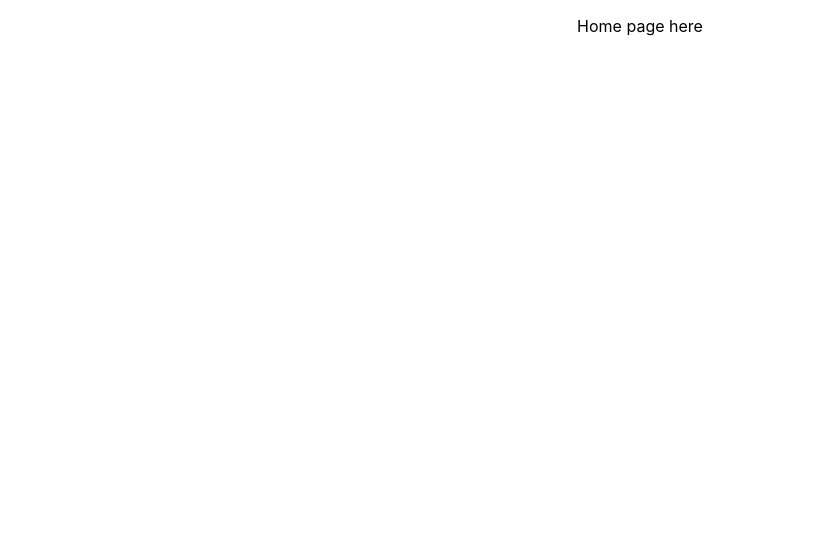
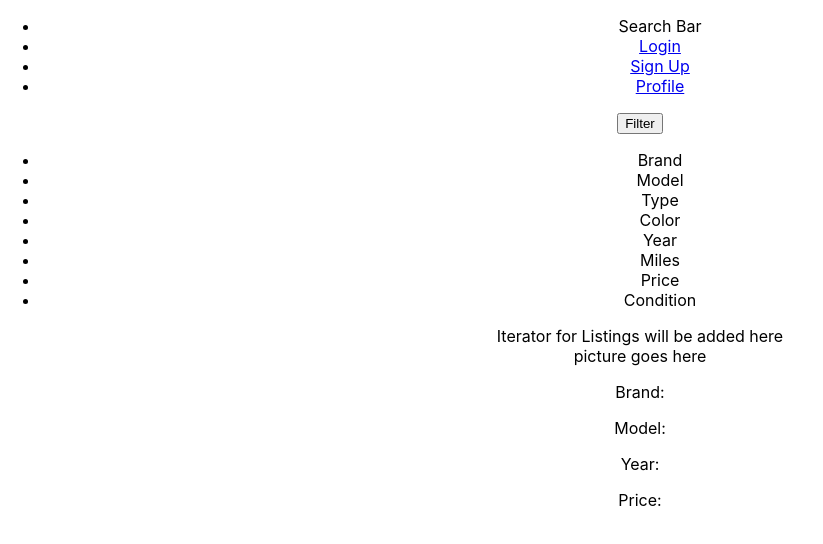
Before and after one commit to drfudd2001/MERN-The-Hood, a React (Create React App) app: page / in a window 1280 px wide. Shown: the top 544 px of the page, without its empty margins (0-823 px from the left). Built offline with nearby package versions, Linux system fonts and the light colour scheme; no server answers.

Commit message:
Used React to create components

```diff
--- a/src/App.js
+++ b/src/App.js
@@ -5,13 +5,14 @@ import {
   Route,
   Routes
 } from 'react-router-dom';
+import HomePage from './Components/Home Page/homepage';
 
 function App() {
   return (
     <div className="App">
       <BrowserRouter>
         <Routes>
-          <Route path='/' element={<p>Home page here</p>} />
+          <Route path='/' element={<HomePage/>} />
           <Route path='/profile/:id' element={<p>Profile lookup page here</p>} />
           <Route path='/post/create' element={<p>Create listing page here</p>} />
           <Route path='/post/:id' element={<p>listing page here</p>} />
--- a/src/Components/Home Page/dropdownfilters.js
+++ b/src/Components/Home Page/dropdownfilters.js
@@ -1,15 +1,15 @@
 import React from 'react';
 import { useAuth0 } from '@auth0/auth0-react';
-import HomePage from './Components/Home Page/homepage';
+import { useState } from 'react'
 
-function DropdownFilters() => {
-    const dropdownRef = useRef(null);
+const DropdownFilters = () => {
+
     const [isActive, setIsActive] = useState(false);
 
     return (
         <div className="filter-container">
-            <button onClick={onClick} className="filter-button">Filter</button>
-            <nav ref={dropdownRef} className={'filter ${isActive ? 'active' : 'inactive'}'}>
+            <button className="filter-button">Filter</button>
+            <nav className={`filter ${isActive ? 'active' : 'inactive'}`}>
                 <ul>
                     <li className="filter-types">Brand</li>
                     <li className="filter-types">Model</li>
@@ -20,6 +20,7 @@ function DropdownFilters() => {
                     <li className="filter-types">Price</li>
                     <li className="filter-types">Condition</li>
                 </ul>
+            </nav>
         </div>
     );
   };
--- /dev/null
+++ b/src/Components/Home Page/header.js
@@ -0,0 +1,23 @@
+import React from 'react';
+import { useAuth0 } from '@auth0/auth0-react';
+
+const Header = () => {
+    return(
+        <nav>
+        <ul>
+            <li>Search Bar</li>
+            <li>
+                <a href="login.html">Login</a>
+            </li>
+            <li>
+                <a href="signup.hmtl">Sign Up</a>
+            </li>
+            <li>
+                <a href="profile.html">Profile</a>
+            </li>
+        </ul>
+    </nav>
+    )
+}
+
+export default Header;
--- a/src/Components/Home Page/homepage.jsx
+++ b/src/Components/Home Page/homepage.jsx
@@ -1,9 +1,16 @@
 import React from 'react';
 import { useAuth0 } from '@auth0/auth0-react';
+import Header from './header';
+import DropdownFilters from './dropdownfilters';
+import ListingsGallery from './listingGallery';
 
 const HomePage = () => {
     return(
-        <p>Home Page</p>
+        <div>
+            <Header/>
+            <DropdownFilters/>
+            <ListingsGallery/>
+        </div>
     )
 }
 
--- /dev/null
+++ b/src/Components/Home Page/listingGallery.js
@@ -0,0 +1,13 @@
+import React from 'react';
+import { useAuth0 } from '@auth0/auth0-react';
+import Listings from './listings';
+
+const ListingsGallery = () => {
+    return(
+        <div> Iterator for Listings will be added here
+            <Listings/>
+        </div>
+    )
+}
+
+export default ListingsGallery ;
--- /dev/null
+++ b/src/Components/Home Page/listings.js
@@ -0,0 +1,18 @@
+import React from 'react';
+import { useAuth0 } from '@auth0/auth0-react';
+
+const Listings = () => {
+    return(
+        <div class="listings" href="">
+        <div class="listing-url">picture goes here</div>
+        <div class="listing-info">
+            <p class="car-info">Brand:</p>
+            <p class="car-info">Model:</p>
+            <p class="car-info">Year:</p>
+            <p class="car-info">Price:</p>
+        </div>
+    </div>
+    )
+}
+
+export default Listings;
```
Also changed, not shown: src/Components/Home Page/homepage.html (deleted, +0 -74 lines), 1 other file (tests, documents, lock files or other folders).
